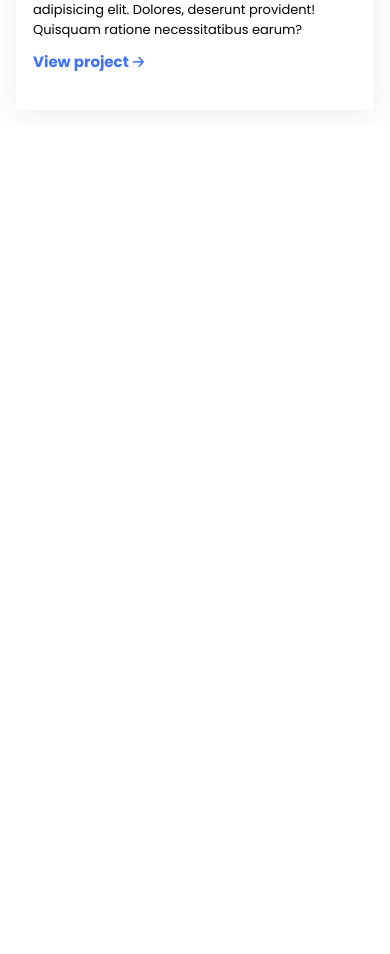
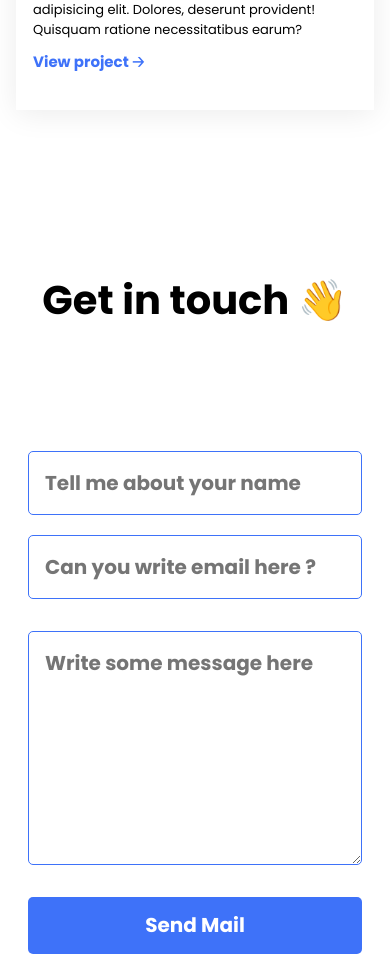
Before and after one commit to mframadann/uts-spa, a React (Create React App) app: page / in a window 390 px wide. Shown: the part 6341-7295 px from the top of the page. Before the commit the page ends 6467 px from the top, so only its background shows below. Built offline with nearby package versions, Linux system fonts and the light colour scheme.

Commit message:
add responsive contack section

```diff
--- a/src/pages/MainPage.js
+++ b/src/pages/MainPage.js
@@ -18,7 +18,7 @@ const MainPage = () => {
         <AboutSection />
         <SkillSection />
         <ProjectSection />
-        {/* <ContackSection /> */}
+        <ContackSection />
         {/* <Footer /> */}
       </MainLayout>
     </>
--- a/src/styles/globals.css
+++ b/src/styles/globals.css
@@ -461,7 +461,7 @@
 }
 
 .send-message {
-  width: 247px;
+  width: 30%;
   height: 57px;
   font-size: 20px;
   margin-top: 2rem;
@@ -761,4 +761,41 @@
     max-width: fit-content;
     flex: none;
   }
+
+  .contack-section {
+    width: 100%;
+    height: auto;
+    box-sizing: border-box;
+    padding: 1rem;
+  }
+
+  .contack-section h1 {
+    font-size: 30pt;
+  }
+
+  .contack-wrapper {
+    width: 100%;
+  }
+
+  .identity-section {
+    width: 100%;
+    display: flex;
+    align-items: center;
+    justify-content: center;
+    gap: 20px;
+    flex-direction: column;
+  }
+
+  .send-message {
+    width: 100%;
+  }
+
+  .message-section textarea {
+    height: 200px;
+  }
+
+  .identity-section input,
+  .message-section textarea {
+    width: 300px;
+  }
 }
```
